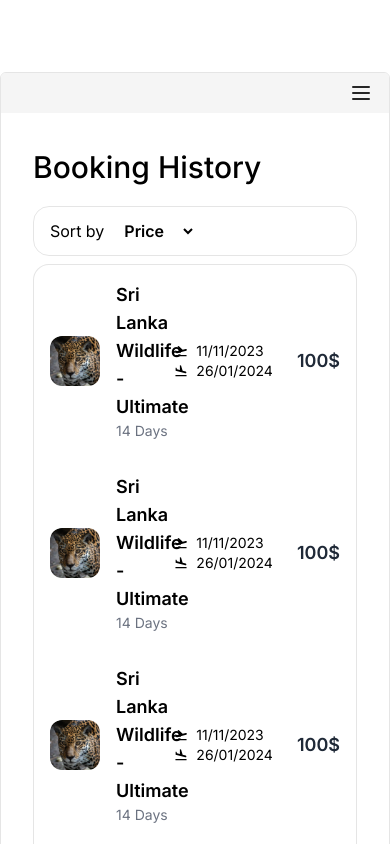
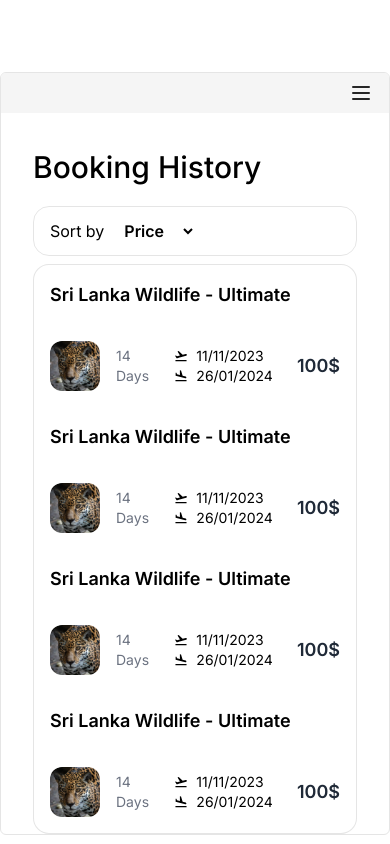
Before and after one commit to heavenlylanka/hl-front-end, a Next.js app: page /yourtrips in a window 390 px wide. Shown: the top 844 px of the page. Built offline with nearby package versions, Linux system fonts and the light colour scheme; a web font is replaced by a local one.

Commit message:
Update Booking Histroy
Responsive

```diff
--- a/src/components/BookingList.tsx
+++ b/src/components/BookingList.tsx
@@ -20,11 +20,17 @@ interface BookingItemProps {
 }
 
 const BookingItem: React.FC<BookingItemProps> = ({ title, days, startDate, endDate, price, imageSrc }) => (
-  <div className="flex items-center justify-between p-4">
+  <div className='flex flex-col'>
+    {/*Only for mobile view title to up */}
+    <div className='p-4'>
+      <h3 className="sm:hidden text-lg font-semibold">{title}</h3>
+    </div>
+    {/*main booking History List */}
+    <div className="flex items-center justify-between p-4">
     <div className="flex items-center">
       <Image src={imageSrc} alt="Booking Image" width={50} height={50} className="rounded-xl" />
       <div className="ml-4">
-        <h3 className="text-lg font-semibold">{title}</h3>
+        <h3 className="hidden sm:block text-lg font-semibold">{title}</h3>
         <p className="text-sm text-gray-500">{days} Days</p>
       </div>
     </div>
@@ -40,6 +46,8 @@ const BookingItem: React.FC<BookingItemProps> = ({ title, days, startDate, endDa
     </div>
     <p className="text-lg font-semibold text-gray-800">{price}$</p>
   </div>
+  </div>
+
 );
 
 const BookingList: React.FC = () => {
```
